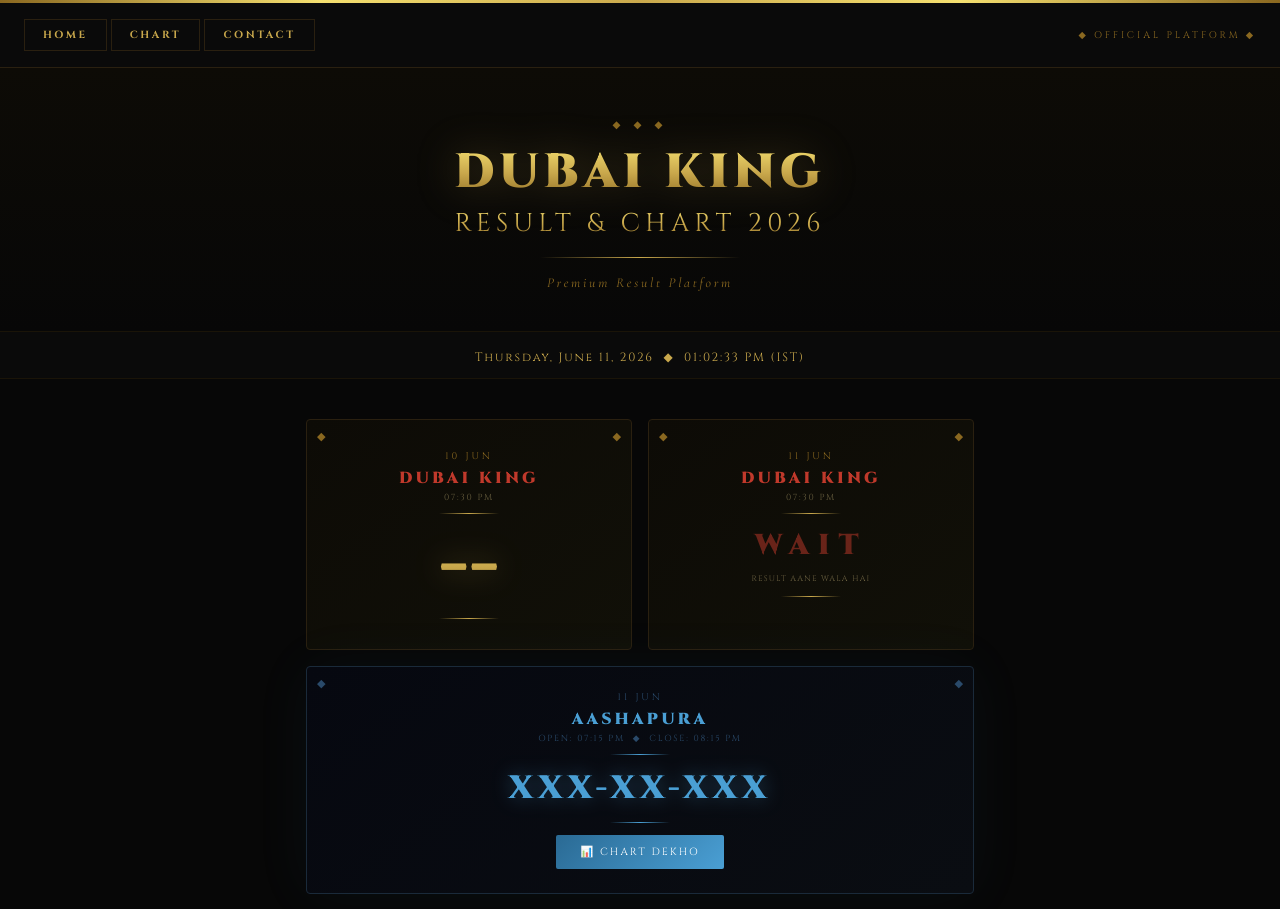
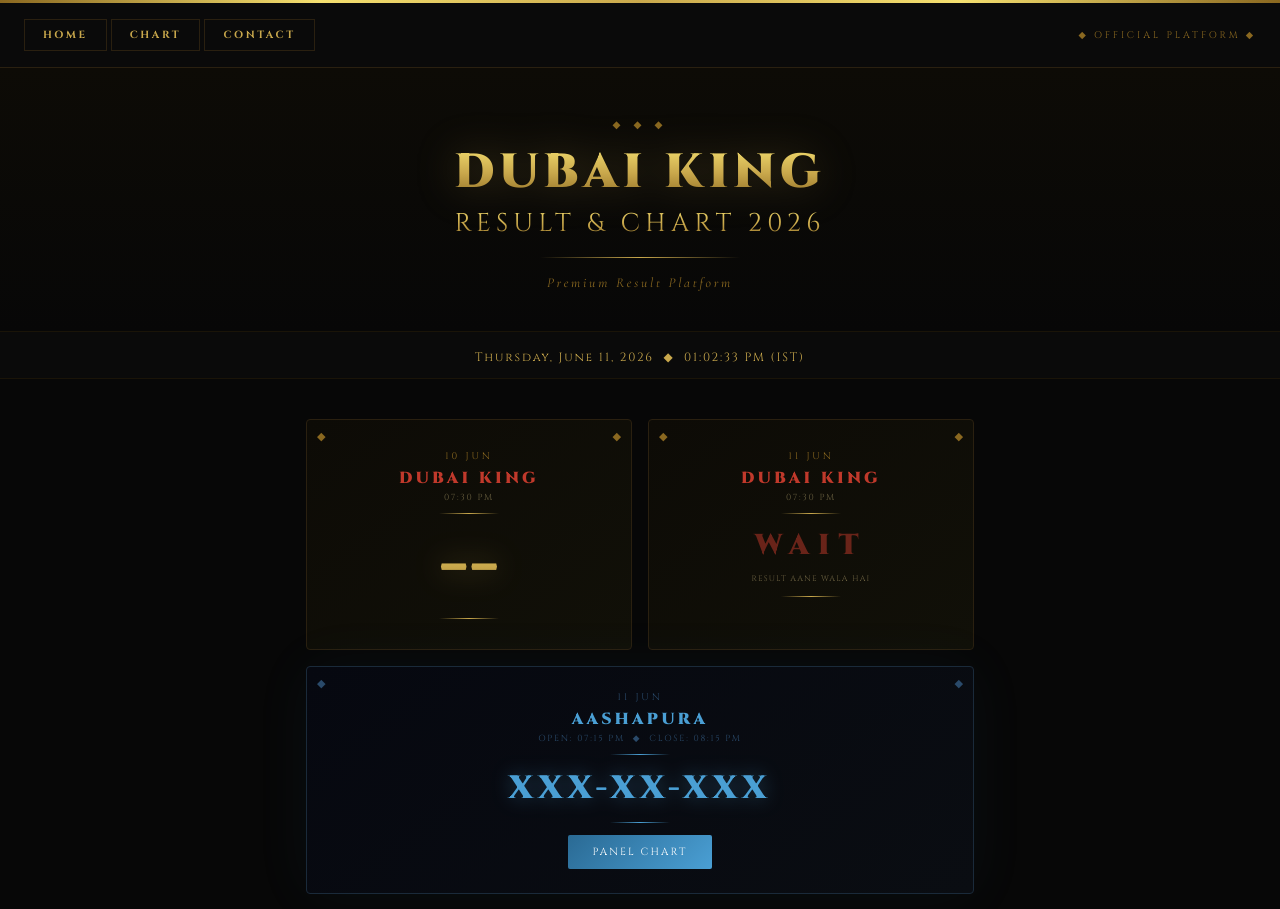
Before and after one commit to dubaikingbazar/dubaiking, a React (Create React App) app: page / in a window 1280 px wide. Shown: the top 909 px of the page. Built offline with nearby package versions, Linux system fonts and the light colour scheme; no server answers; the database is empty; a web font is replaced by a local one.

Commit message:
Update App.js

```diff
--- a/src/App.js
+++ b/src/App.js
@@ -198,7 +198,7 @@ export default function App() {
           <div style={{width:60,height:1,background:"linear-gradient(90deg,transparent,#4a9fd4,transparent)",margin:"12px auto"}} />
           <button onClick={() => window.location.href="/aashapura-chart"} className="cin"
             style={{background:"linear-gradient(135deg,#2a6a94,#4a9fd4)",color:"#fff",border:"none",padding:"10px 24px",fontSize:"0.65rem",letterSpacing:"0.2em",cursor:"pointer",borderRadius:2}}>
-            📊 CHART DEKHO
+            PANEL CHART
           </button>
         </div>
       </div>
```
